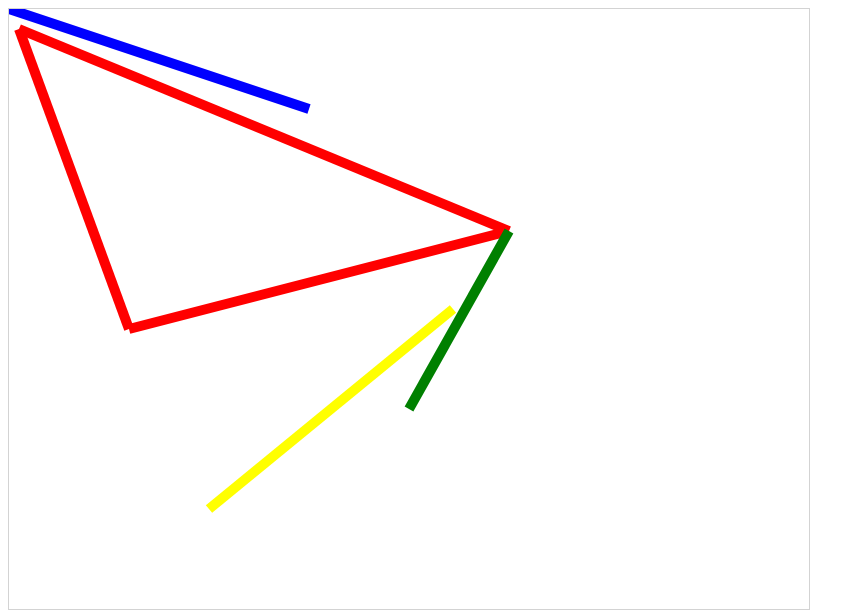
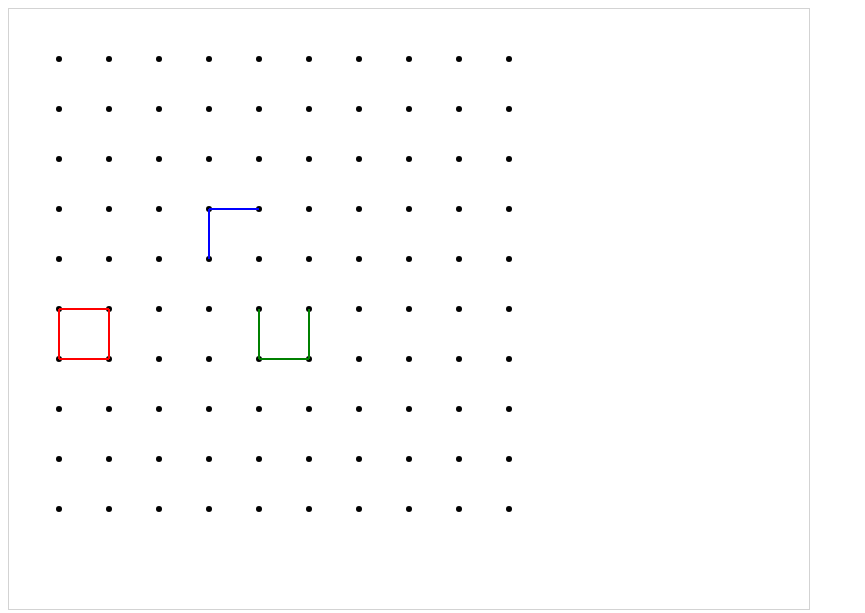
Before and after one commit to willguitaradmfar/canvas-libre, a plain HTML site: page index.html in a window 1280 px wide. Shown: the whole page, without its empty margins (0-865 px from the left). Drawn offline with Linux system fonts and the light colour scheme.

Commit message:
fiz o setup dos pontos e criei uma logica pra criar as arestas

```diff
--- a/canvas-libre.js
+++ b/canvas-libre.js
@@ -1,4 +1,4 @@
-const lineWidth = 10
+const lineWidth = 2
 
 const drawCircle = ({ ctx, x, y, rad, sAng, eAng, color = 'blue' }) => {
   ctx.beginPath()
@@ -18,6 +18,14 @@ const drawLine = ({ ctx, moveX, moveY, lineX, lineY, color }) => {
   ctx.closePath()
 }
 
+const drawPoint = ({ ctx, x, y, color }) => {
+  ctx.beginPath()
+  ctx.arc(x, y, 3, 0, 2 * Math.PI, true);
+  ctx.strokeStyle = color
+  ctx.fill()
+  ctx.closePath()
+}
+
 function * generateId () {
   while (true) {
     const random = Math.floor(Math.random() * Date.now() + 1)
@@ -26,44 +34,37 @@ function * generateId () {
 }
 
 class Canvas {
-  constructor ({ ctx, startX = 0, startY = 0, color = 'black', user }) {
+  constructor ({ ctx, color = 'black', user }) {
     this.ctx = ctx
-    this.moveX = startX
-    this.moveY = startY
-    this.lineX = 0
-    this.lineY = 0
     this.color = color
     this.user = user || `anonymous_${generateId().next().value}`
   }
 
   draw ({ edges }) {
+
     if (!edges.length) {
       throw new Error('empty edges')
     }
-    if (edges.length === 1) {
-      this.moveX = 0
-      this.moveY = 0
-    } else {
-      const edg = edges[0]
-      this.moveX = edg[0]
-      this.moveY = edg[1]
-      edges.shift()
-    }
 
-    edges.map(edge => {
-      this.lineX = edge[0]
-      this.lineY = edge[1]
+    for(const edge of edges) {
+
+      if(!edge.from || !edge.to) continue
+
+      const moveX = edge.from.coord[0]
+      const moveY = edge.from.coord[1]
+
+      const lineX = edge.to.coord[0]
+      const lineY = edge.to.coord[1]
+
       drawLine({
         ctx: this.ctx,
-        moveX: this.moveX,
-        moveY: this.moveY,
-        lineX: this.lineX,
-        lineY: this.lineY,
+        moveX,
+        moveY,
+        lineX,
+        lineY,
         color: this.color
       })
-      this.moveX = this.lineX
-      this.moveY = this.lineY
-    })
+    }
     return this
   }
 
@@ -73,9 +74,13 @@ class Canvas {
   }
 }
 
-const draw = obj => {
+const draw = (obj, points) => {
   const c = document.getElementById('canvasLibre')
   const ctx = c.getContext('2d')
+
+  for(const point of points){
+    drawPoint({ ctx, color: 'black', x: point.coord[0], y: point.coord[1] })
+  }
 
   obj.data.map(item => {
     new Canvas({
@@ -84,7 +89,12 @@ const draw = obj => {
       user: item.user
     })
       .draw({
-        edges: item.edges
+        edges: item.edges.map(edge => {
+          return {
+            from: points.find(point => point.code === edge[0]),
+            to: points.find(point => point.code === edge[1])
+          }
+        })
       })
       .toString()
   })
--- a/index.html
+++ b/index.html
@@ -13,40 +13,53 @@
 </html>
 <script src="./canvas-libre.js"></script>
 <script>
+
+  const points = []
+  /**
+   * Gerador de pontos
+   */
+  const dimensao = 10
+  const tamanho = 50
+  for(let c = 1 ; c <= dimensao ; c++){
+    for(let l = 1 ; l <= dimensao ; l++){
+      points.push({
+        code: `C${c}L${l}`,
+        coord: [c*tamanho, l*tamanho]
+      })
+    }
+  }
+
   const obj = {
     data: [
       {
         user: 'user1',
         color: 'blue',
-        edges: [[300, 100]]
+        edges: [
+          ['C4L4', 'C4L5'],
+          ['C4L4', 'C5L4']
+        ]
       },
       {
-        //user: 'user2',
+        user: 'user2',
         color: 'red',
         edges: [
-          [120, 320],
-          [500, 222],
-          [10, 20],
-          [120, 320]
+          ['C1L6', 'C1L7'],
+          ['C1L7', 'C2L7'],
+          ['C2L7', 'C2L6'],
+          ['C2L6', 'C1L6']
         ]
       },
       {
         user: 'arcoiru',
         color: 'green',
         edges: [
-          [400, 400],
-          [500, 222]
-        ]
-      },
-      {
-        color: 'yellow',
-        edges: [
-          [444, 300],
-          [200, 500]
+          ['C5L6', 'C5L7'],
+          ['C5L7', 'C6L7'],
+          ['C6L7', 'C6L6']
         ]
       }
     ]
   }
 
-  draw(obj)
+  draw(obj, points)
 </script>
```
